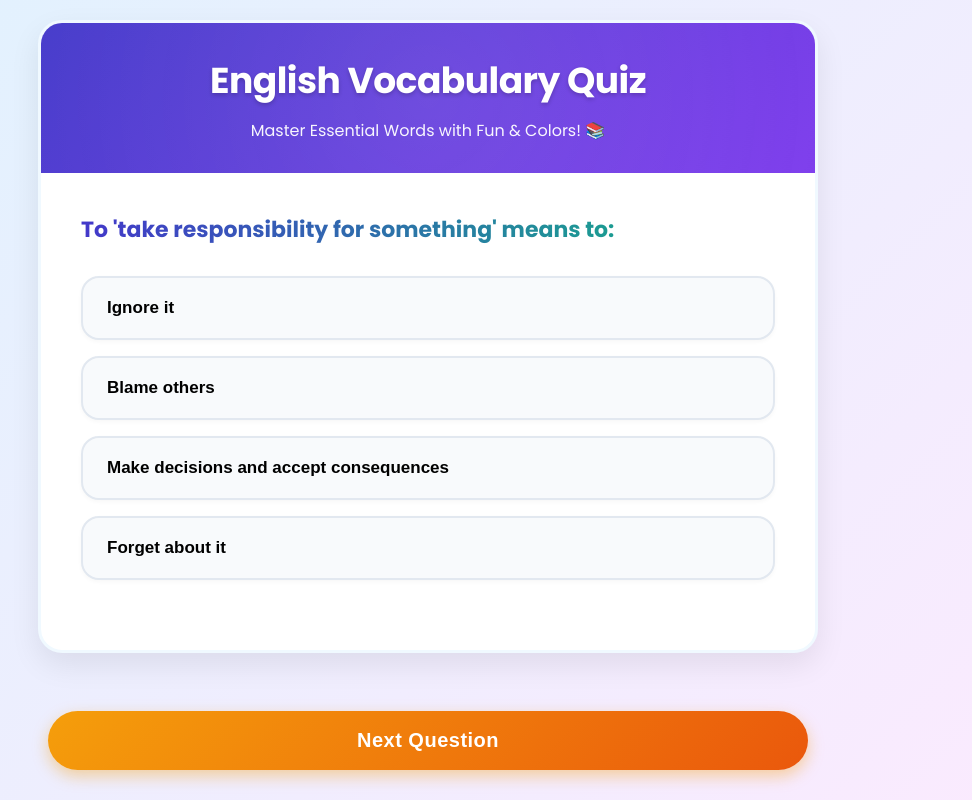
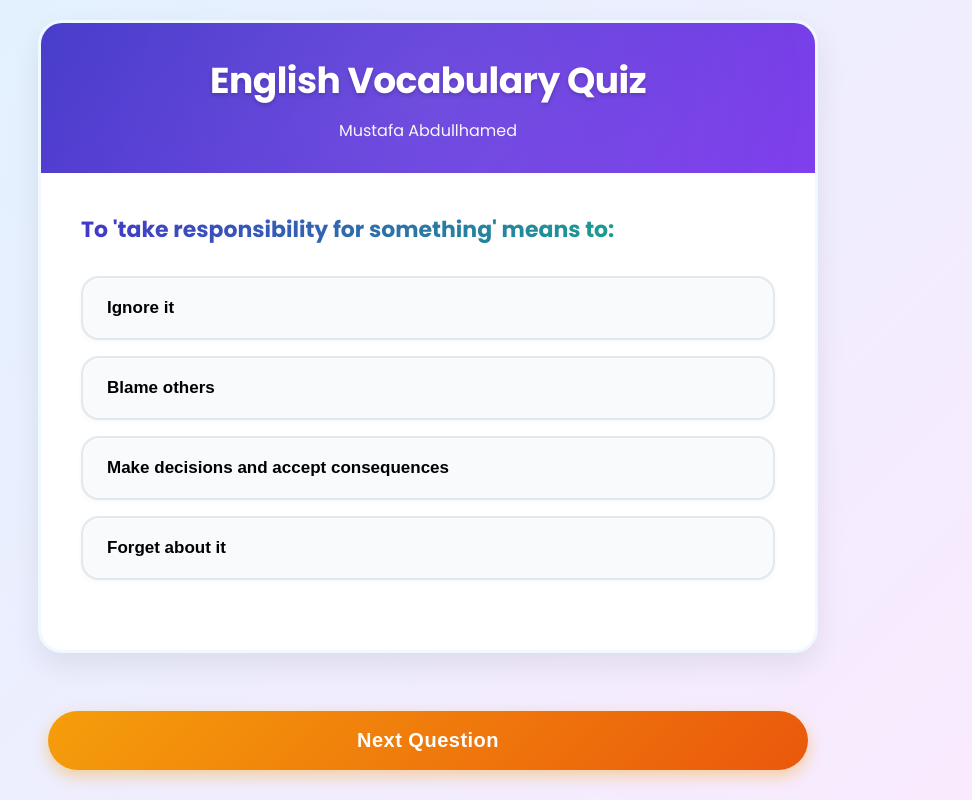
Before and after one commit to mrorgano95-gif/random-message, a plain HTML site: page EnglishQuiz.html in a window 1280 px wide. Shown: the whole page, without its empty margins (212-1184 px from the left). Drawn offline with Linux system fonts and the light colour scheme.

Commit message:
Update EnglishQuiz.html

```diff
--- a/EnglishQuiz.html
+++ b/EnglishQuiz.html
@@ -273,7 +273,7 @@
     <div class="container">
         <div class="header">
             <h1>English Vocabulary Quiz</h1>
-            <p>Master Essential Words with Fun & Colors! 📚</p>
+            <p>Mustafa Abdullhamed</p>
         </div>
         <div class="content">
             <div class="question-box">
```
